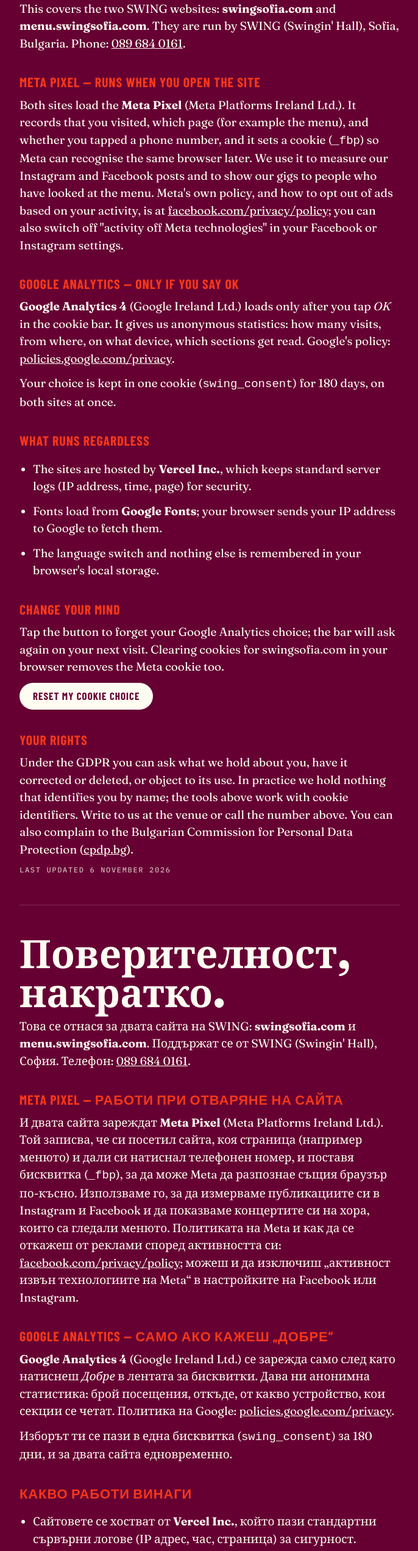
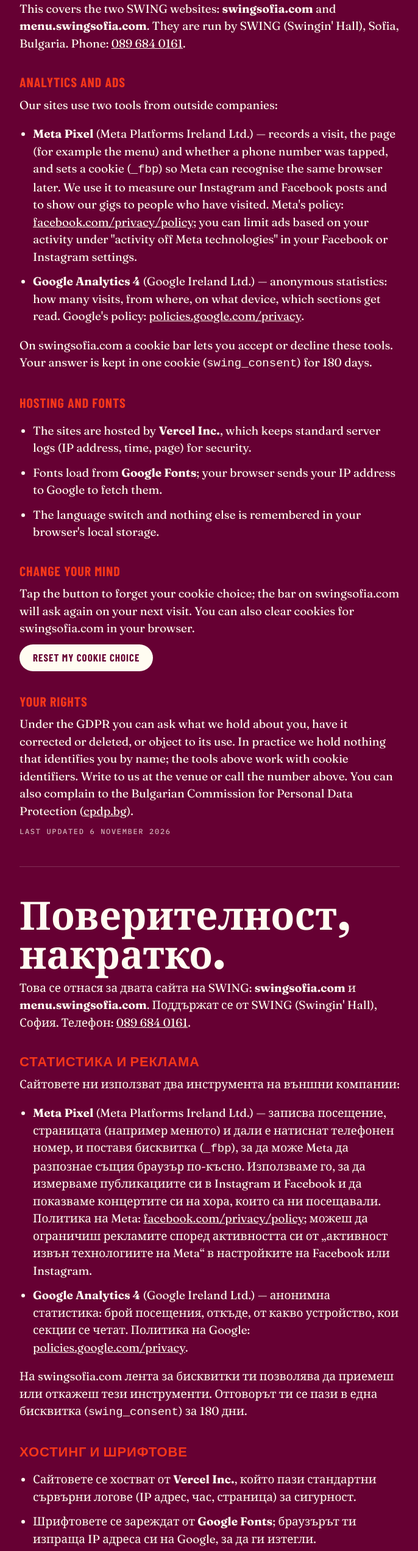
Before and after one commit to swingsofia95/swing-site, a plain HTML site: page privacy.html in a window 1280 px wide. Shown: the part 236-2780 px from the top of the page at 61% size, without its empty margins (296-982 px from the left). Drawn offline with nearby package versions, Linux system fonts and the light colour scheme.

Commit message:
Tracking per site: menu has no cookie bar and loads the Pixel on visit; homepage gates Pixel + GA behind the bar
Privacy page reworded to a neutral list of the tools and the homepage bar.

Co-Authored-By: Claude Fable 5.1 <noreply@anthropic.com>
Claude-Session: https://claude.ai/code/session_014caKxhhsKNwhK1Qa1qo7BS

```diff
--- a/privacy.html
+++ b/privacy.html
@@ -41,14 +41,15 @@ hr{border:0;border-top:1px solid rgba(255,252,241,.18);margin:48px 0}
     <h1>Privacy, briefly.</h1>
     <p>This covers the two SWING websites: <strong>swingsofia.com</strong> and <strong>menu.swingsofia.com</strong>. They are run by SWING (Swingin' Hall), Sofia, Bulgaria. Phone: <a href="tel:+359896840161">089 684 0161</a>.</p>
 
-    <h2>Meta Pixel — runs when you open the site</h2>
-    <p>Both sites load the <strong>Meta Pixel</strong> (Meta Platforms Ireland Ltd.). It records that you visited, which page (for example the menu), and whether you tapped a phone number, and it sets a cookie (<code>_fbp</code>) so Meta can recognise the same browser later. We use it to measure our Instagram and Facebook posts and to show our gigs to people who have looked at the menu. Meta's own policy, and how to opt out of ads based on your activity, is at <a href="https://www.facebook.com/privacy/policy/">facebook.com/privacy/policy</a>; you can also switch off "activity off Meta technologies" in your Facebook or Instagram settings.</p>
+    <h2>Analytics and ads</h2>
+    <p>Our sites use two tools from outside companies:</p>
+    <ul>
+      <li><strong>Meta Pixel</strong> (Meta Platforms Ireland Ltd.) — records a visit, the page (for example the menu) and whether a phone number was tapped, and sets a cookie (<code>_fbp</code>) so Meta can recognise the same browser later. We use it to measure our Instagram and Facebook posts and to show our gigs to people who have visited. Meta's policy: <a href="https://www.facebook.com/privacy/policy/">facebook.com/privacy/policy</a>; you can limit ads based on your activity under "activity off Meta technologies" in your Facebook or Instagram settings.</li>
+      <li><strong>Google Analytics 4</strong> (Google Ireland Ltd.) — anonymous statistics: how many visits, from where, on what device, which sections get read. Google's policy: <a href="https://policies.google.com/privacy">policies.google.com/privacy</a>.</li>
+    </ul>
+    <p>On swingsofia.com a cookie bar lets you accept or decline these tools. Your answer is kept in one cookie (<code>swing_consent</code>) for 180 days.</p>
 
-    <h2>Google Analytics — only if you say OK</h2>
-    <p><strong>Google Analytics 4</strong> (Google Ireland Ltd.) loads only after you tap <em>OK</em> in the cookie bar. It gives us anonymous statistics: how many visits, from where, on what device, which sections get read. Google's policy: <a href="https://policies.google.com/privacy">policies.google.com/privacy</a>.</p>
-    <p>Your choice is kept in one cookie (<code>swing_consent</code>) for 180 days, on both sites at once.</p>
-
-    <h2>What runs regardless</h2>
+    <h2>Hosting and fonts</h2>
     <ul>
       <li>The sites are hosted by <strong>Vercel Inc.</strong>, which keeps standard server logs (IP address, time, page) for security.</li>
       <li>Fonts load from <strong>Google Fonts</strong>; your browser sends your IP address to Google to fetch them.</li>
@@ -56,7 +57,7 @@ hr{border:0;border-top:1px solid rgba(255,252,241,.18);margin:48px 0}
     </ul>
 
     <h2>Change your mind</h2>
-    <p>Tap the button to forget your Google Analytics choice; the bar will ask again on your next visit. Clearing cookies for swingsofia.com in your browser removes the Meta cookie too.</p>
+    <p>Tap the button to forget your cookie choice; the bar on swingsofia.com will ask again on your next visit. You can also clear cookies for swingsofia.com in your browser.</p>
     <p><button type="button" id="reset">Reset my cookie choice</button></p>
 
     <h2>Your rights</h2>
@@ -70,14 +71,15 @@ hr{border:0;border-top:1px solid rgba(255,252,241,.18);margin:48px 0}
     <h1>Поверителност, накратко.</h1>
     <p>Това се отнася за двата сайта на SWING: <strong>swingsofia.com</strong> и <strong>menu.swingsofia.com</strong>. Поддържат се от SWING (Swingin' Hall), София. Телефон: <a href="tel:+359896840161">089 684 0161</a>.</p>
 
-    <h2>Meta Pixel — работи при отваряне на сайта</h2>
-    <p>И двата сайта зареждат <strong>Meta Pixel</strong> (Meta Platforms Ireland Ltd.). Той записва, че си посетил сайта, коя страница (например менюто) и дали си натиснал телефонен номер, и поставя бисквитка (<code>_fbp</code>), за да може Meta да разпознае същия браузър по-късно. Използваме го, за да измерваме публикациите си в Instagram и Facebook и да показваме концертите си на хора, които са гледали менюто. Политиката на Meta и как да се откажеш от реклами според активността си: <a href="https://www.facebook.com/privacy/policy/">facebook.com/privacy/policy</a>; можеш и да изключиш „активност извън технологиите на Meta“ в настройките на Facebook или Instagram.</p>
+    <h2>Статистика и реклама</h2>
+    <p>Сайтовете ни използват два инструмента на външни компании:</p>
+    <ul>
+      <li><strong>Meta Pixel</strong> (Meta Platforms Ireland Ltd.) — записва посещение, страницата (например менюто) и дали е натиснат телефонен номер, и поставя бисквитка (<code>_fbp</code>), за да може Meta да разпознае същия браузър по-късно. Използваме го, за да измерваме публикациите си в Instagram и Facebook и да показваме концертите си на хора, които са ни посещавали. Политика на Meta: <a href="https://www.facebook.com/privacy/policy/">facebook.com/privacy/policy</a>; можеш да ограничиш рекламите според активността си от „активност извън технологиите на Meta“ в настройките на Facebook или Instagram.</li>
+      <li><strong>Google Analytics 4</strong> (Google Ireland Ltd.) — анонимна статистика: брой посещения, откъде, от какво устройство, кои секции се четат. Политика на Google: <a href="https://policies.google.com/privacy">policies.google.com/privacy</a>.</li>
+    </ul>
+    <p>На swingsofia.com лента за бисквитки ти позволява да приемеш или откажеш тези инструменти. Отговорът ти се пази в една бисквитка (<code>swing_consent</code>) за 180 дни.</p>
 
-    <h2>Google Analytics — само ако кажеш „Добре“</h2>
-    <p><strong>Google Analytics 4</strong> (Google Ireland Ltd.) се зарежда само след като натиснеш <em>Добре</em> в лентата за бисквитки. Дава ни анонимна статистика: брой посещения, откъде, от какво устройство, кои секции се четат. Политика на Google: <a href="https://policies.google.com/privacy">policies.google.com/privacy</a>.</p>
-    <p>Изборът ти се пази в една бисквитка (<code>swing_consent</code>) за 180 дни, и за двата сайта едновременно.</p>
-
-    <h2>Какво работи винаги</h2>
+    <h2>Хостинг и шрифтове</h2>
     <ul>
       <li>Сайтовете се хостват от <strong>Vercel Inc.</strong>, който пази стандартни сървърни логове (IP адрес, час, страница) за сигурност.</li>
       <li>Шрифтовете се зареждат от <strong>Google Fonts</strong>; браузърът ти изпраща IP адреса си на Google, за да ги изтегли.</li>
@@ -85,7 +87,7 @@ hr{border:0;border-top:1px solid rgba(255,252,241,.18);margin:48px 0}
     </ul>
 
     <h2>Промени решението си</h2>
-    <p>Натисни бутона, за да забравим избора ти за Google Analytics; лентата ще попита отново при следващото посещение. Изтриването на бисквитките за swingsofia.com от браузъра премахва и бисквитката на Meta.</p>
+    <p>Натисни бутона, за да забравим избора ти за бисквитките; лентата на swingsofia.com ще попита отново при следващото посещение. Можеш и да изтриеш бисквитките за swingsofia.com от браузъра си.</p>
     <p><button type="button" id="reset-bg">Нулирай избора ми</button></p>
 
     <h2>Твоите права</h2>
```
Also changed, not shown: assets/tracking.js (+22 -26 lines).
